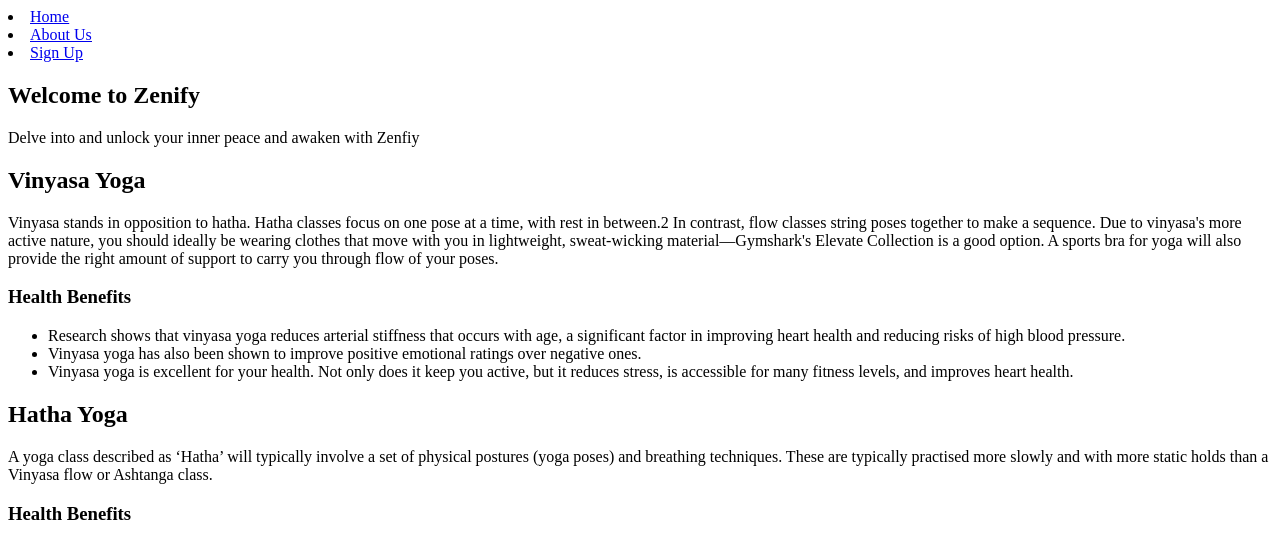
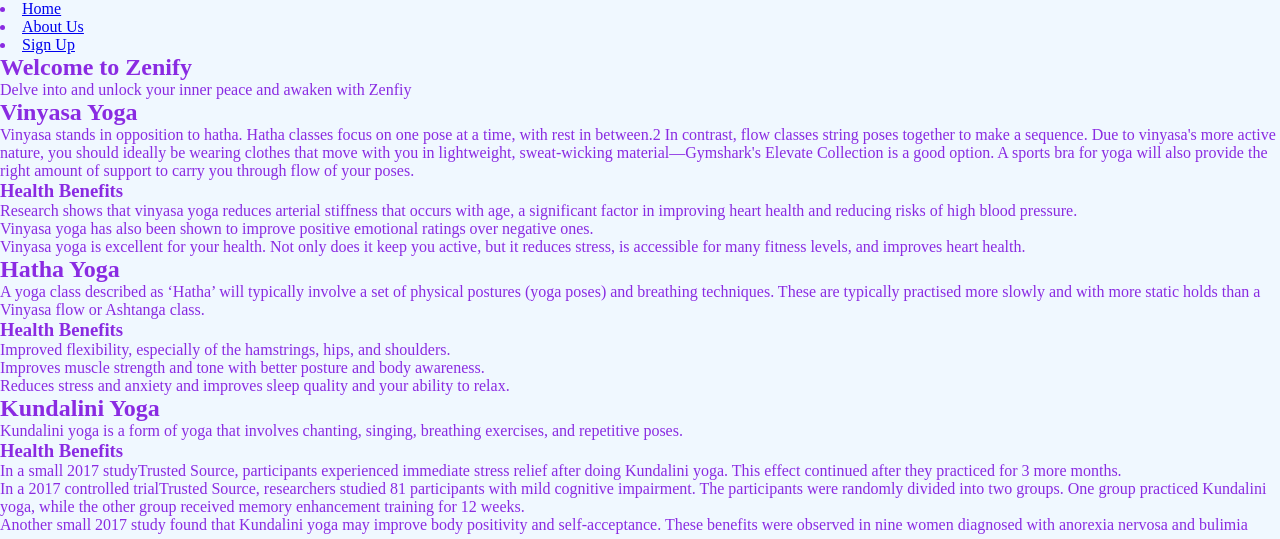
Before and after one commit to IbrahimAbedghane/ZenfiyProject1, a plain HTML site: page index.html in a window 1280 px wide. Shown: the top 539 px of the page. Drawn offline with Linux system fonts and the light colour scheme.

Commit message:
added basic styling to body

```diff
--- a/aseets/css/style.css
+++ b/aseets/css/style.css
@@ -0,0 +1,15 @@
+/* google fonts */
+@import url('https://fonts.googleapis.com/css2?family=Roboto:ital,wght@0,100;0,300;0,400;0,500;0,700;0,900;1,100;1,300;1,400;1,500;1,700;1,900&display=swap');
+
+/* wildcard to override default styles*/
+* {
+    padding: 0;
+    margin: 0;
+    box-sizing: border-box;
+}
+
+body {
+    font-family: 'Roboto' sans-serif;
+    background-color: aliceblue;
+    color: blueviolet;
+}
--- a/index.html
+++ b/index.html
@@ -14,6 +14,7 @@
     <!--Will add link to style.css once styling complete-->
     <link rel="stylesheet" href="https://fonts.googleapis.com/css2?family=Roboto:ital,wght@0,100;0,300;0,400;0,500;0,700;0,900;1,100;1,300;1,400;1,500;1,700;1,900&display=swap">
     <link rel="icon" href="aseets/zenfiy favicon.png">
+    <link rel="stylesheet" href="aseets/css/style.css">
 </head>
 <body>
     <!--nav section with three pages-->
```
